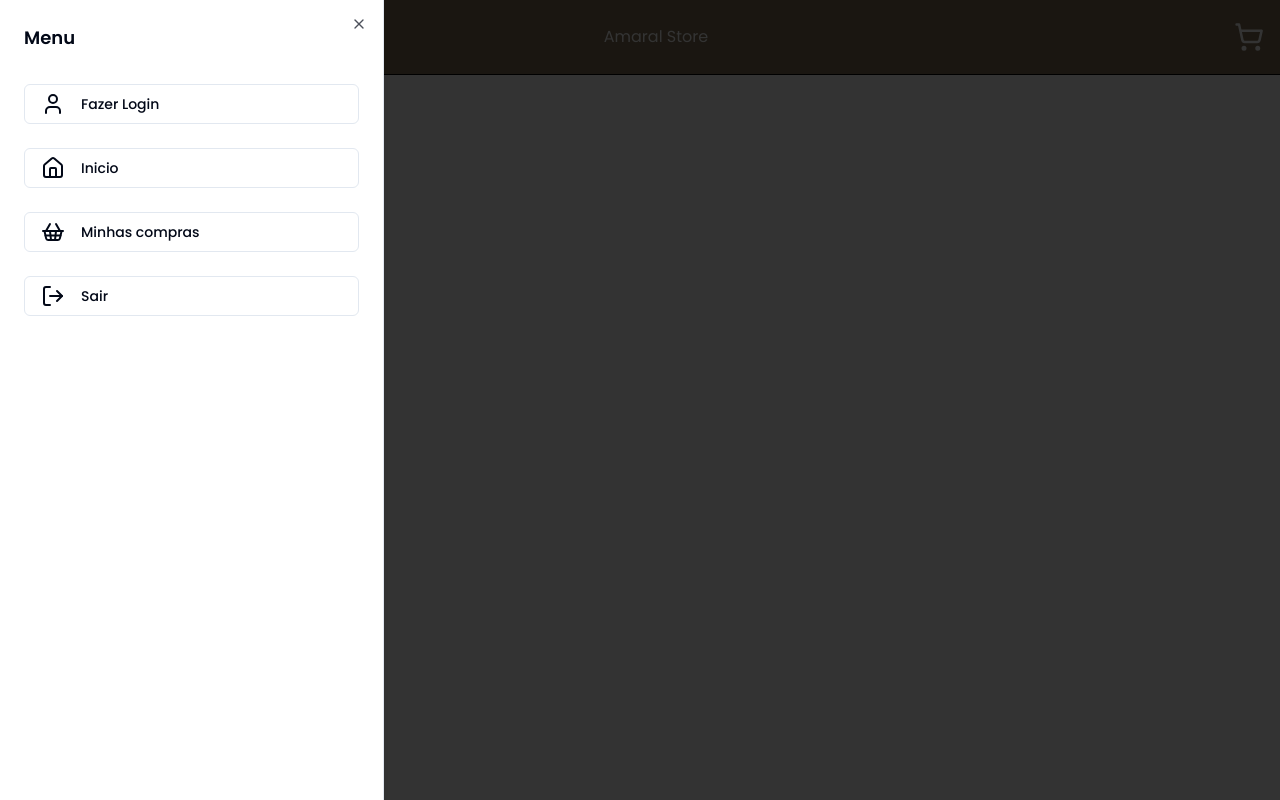
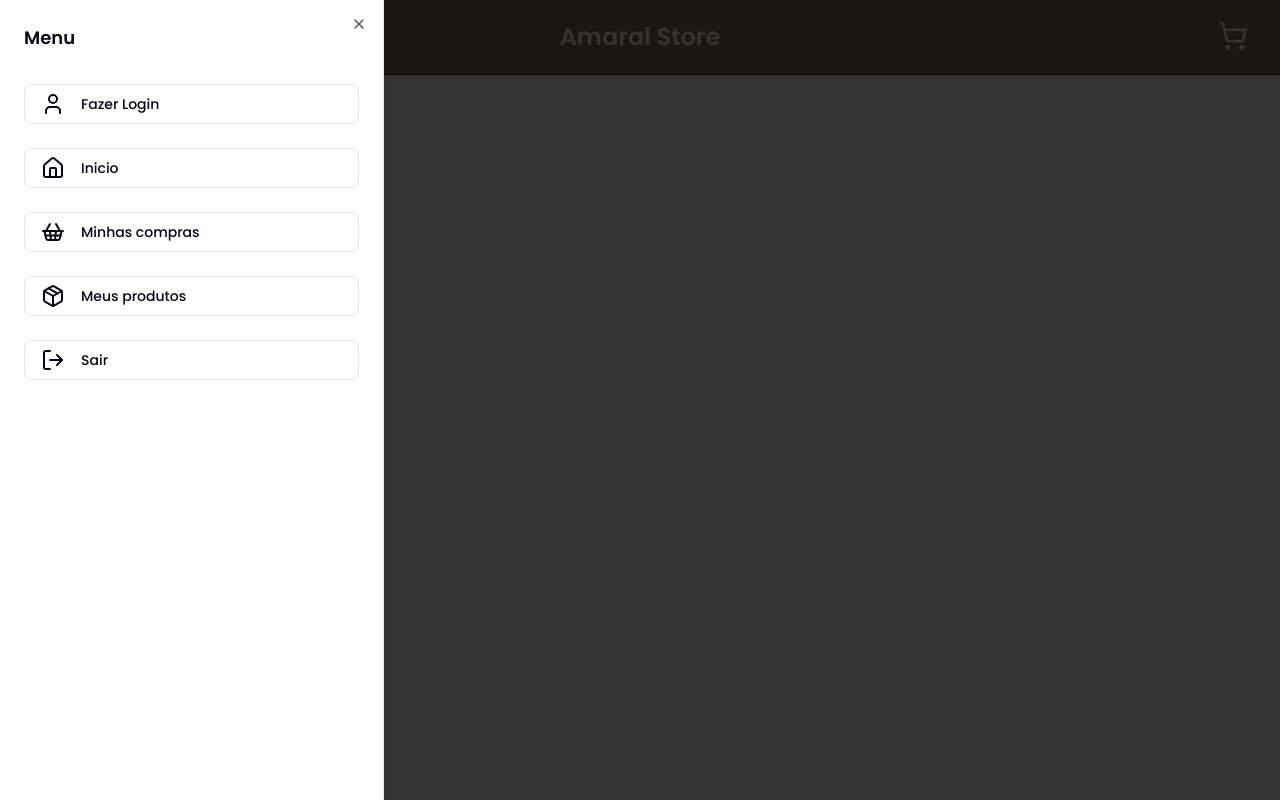
Before and after one commit to WanderAmaral/candy-shop-amaral, a Next.js app: page / in a window 1280 px wide. Both pictures are taken after a click on the button 47 px from the left and 36 px from the top of the page. Built offline with nearby package versions, Linux system fonts and the light colour scheme.

Commit message:
feat: add sheet menu and cart

```diff
--- a/src/app/_components/header.tsx
+++ b/src/app/_components/header.tsx
@@ -1,12 +1,13 @@
 import { Menu, ShoppingCart } from "lucide-react";
-import MenuSheet from "./menu-sheet";
+import MenuSheet from "./sheets-header.tsx/menu-sheet";
+import CartSheet from "./sheets-header.tsx/cart-sheet";
 
 const Header = () => {
   return (
     <div className="flex justify-between p-4 text-white bg-color-darker border-b border-black items-center">
       <MenuSheet />
-      <h1>Amaral Store</h1>
-      <ShoppingCart size={30} />
+      <h1 className="font-semibold text-2xl">Amaral Store</h1>
+      <CartSheet />
     </div>
   );
 };
--- /dev/null
+++ b/src/app/_components/sheets-header.tsx/cart-sheet.tsx
@@ -0,0 +1,27 @@
+import { Button } from "@/components/ui/button";
+import {
+  Sheet,
+  SheetContent,
+  SheetTitle,
+  SheetTrigger,
+} from "@/components/ui/sheet";
+import { ShoppingCart } from "lucide-react";
+
+const CartSheet = () => {
+  return (
+    <div>
+      <Sheet>
+        <SheetTrigger asChild>
+          <Button variant={"ghost"}>
+            <ShoppingCart size={30} />
+          </Button>
+        </SheetTrigger>
+        <SheetContent>
+          <SheetTitle>Seu Carrinho</SheetTitle>
+        </SheetContent>
+      </Sheet>
+    </div>
+  );
+};
+
+export default CartSheet;
--- a/src/app/_components/menu-sheet.tsx
+++ b/src/app/_components/sheets-header.tsx/menu-sheet.tsx
@@ -2,11 +2,10 @@ import { Button } from "@/components/ui/button";
 import {
   Sheet,
   SheetContent,
-  SheetHeader,
   SheetTitle,
   SheetTrigger,
 } from "@/components/ui/sheet";
-import { Home, LogOut, Menu, ShoppingBasket, User } from "lucide-react";
+import { Home, LogOut, Menu, Package, ShoppingBasket, User } from "lucide-react";
 
 const MenuSheet = () => {
   return (
@@ -45,6 +44,13 @@ const MenuSheet = () => {
               variant={"outline"}
               className="w-full text-left justify-start gap-4"
             >
+              <Package  size={24} />
+              Meus produtos
+            </Button>
+            <Button
+              variant={"outline"}
+              className="w-full text-left justify-start gap-4"
+            >
               <LogOut size={24} />
               Sair
             </Button>
```
